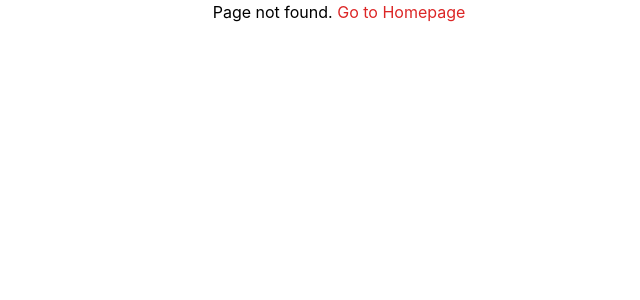
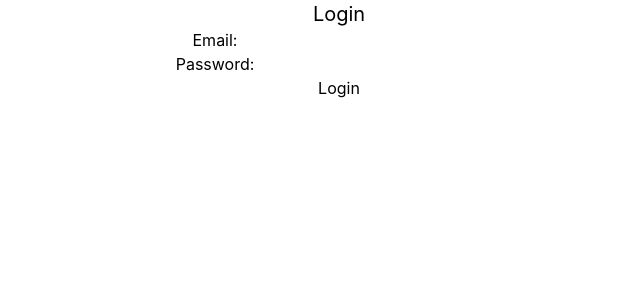
Before and after one commit to Elvissunguti/CodeCrafter-s-Corner, a React (Create React App) app: page /login in a window 1280 px wide. Before the commit this address had no page. Shown: the top 300 px of the page, without its empty margins (301-941 px from the left). Built offline with nearby package versions, Linux system fonts and the light colour scheme.

Commit message:
Added FE code to Login

```diff
--- a/src/App.js
+++ b/src/App.js
@@ -4,6 +4,7 @@ import SignUp from './Component/SignUp/SignUp';
 import { useEffect, useState } from 'react';
 import Cookies from 'js-cookie';
 import NavBar from './Component/Home/NavBar';
+import Login from './Component/Login/Login';
 
 function App() {
 
@@ -28,6 +29,7 @@ function App() {
           ) : (
             <>
             <Route path="/signup" element={<SignUp />} />
+            <Route path="/login" element={<Login />} />
             <Route path="/*" element={<NotFound />} />
             </>
           )}
--- /dev/null
+++ b/src/Component/Login/Login.jsx
@@ -0,0 +1,76 @@
+import React, { useState } from "react";
+import { makeUnauthenticatedPOSTRequest } from "../Utils/Helpers";
+import { useNavigate } from "react-router-dom";
+import Cookies from "js-cookie";
+
+const Login = () => {
+  const [formData, setFormData] = useState({
+    email: "",
+    passWord: ""
+  });
+
+  const [loginError, setLoginError] = useState("");
+
+  const navigate = useNavigate();
+
+  const handleChange = (e) => {
+    const { name, value } = e.target;
+    setFormData({
+      ...formData,
+      [name]: value
+    });
+  };
+
+  const handleSubmit = async (e) => {
+    e.preventDefault();
+
+    try {
+      const response = await makeUnauthenticatedPOSTRequest("/auth/login", formData);
+
+      if (response.message === "User logged in successfully") {
+        const token = response.token;
+        Cookies.set("token", token, { expires: 7 });
+        navigate("/");
+      } else {
+        setLoginError(response.message);
+      }
+    } catch (error) {
+      console.error("Error logging in:", error);
+      setLoginError("Error logging in. Please try again later.");
+    }
+  };
+
+  return (
+    <div>
+      <h2 className="flex items-center justify-center text-xl">Login</h2>
+      <form onSubmit={handleSubmit}>
+        <div>
+          <label htmlFor="email">Email:</label>
+          <input
+            type="email"
+            id="email"
+            name="email"
+            value={formData.email}
+            onChange={handleChange}
+            className=""
+          />
+        </div>
+        <div>
+          <label htmlFor="passWord">Password:</label>
+          <input
+            type="password"
+            id="passWord"
+            name="passWord"
+            value={formData.passWord}
+            onChange={handleChange}
+            className=""
+          />
+        </div>
+        {loginError && <p className="text-red-500">{loginError}</p>}
+        <button type="submit">Login</button>
+      </form>
+    </div>
+  );
+};
+
+export default Login;
```
